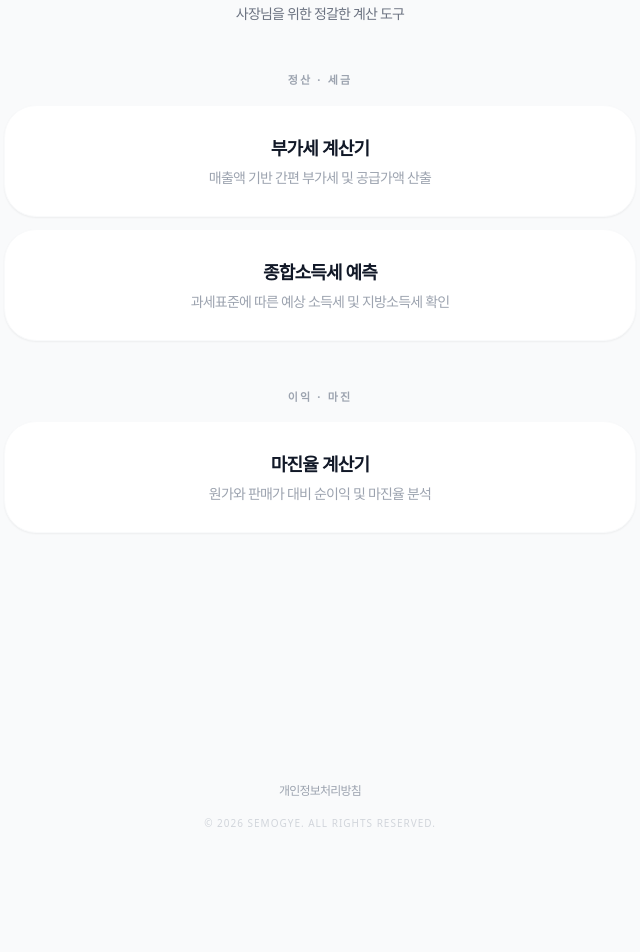
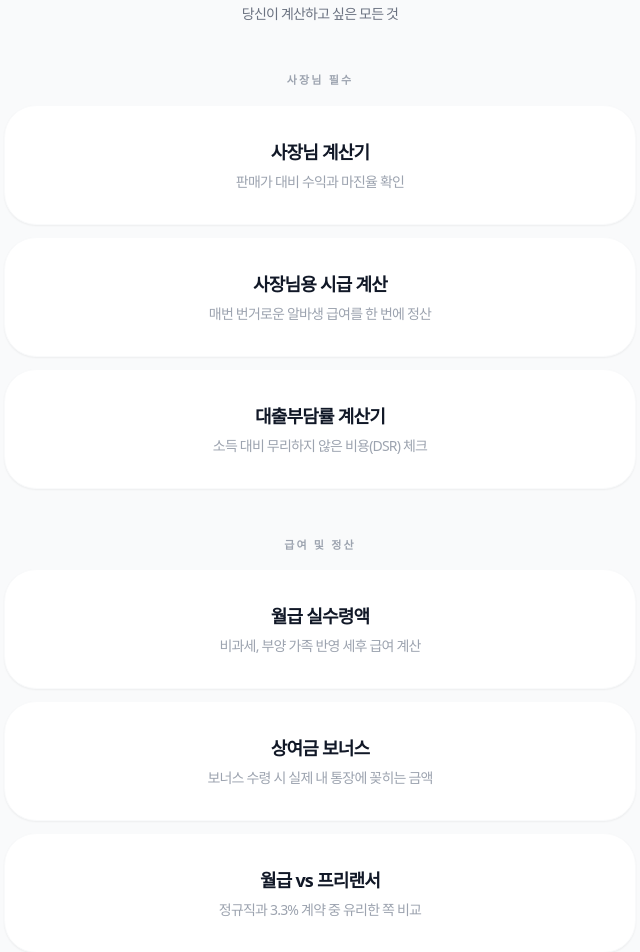
Before and after one commit to greentea2417/semogye-calculator, a Next.js app: page /business in a window 1280 px wide. Shown: the part 80-1032 px from the top of the page, without its empty margins (320-960 px from the left). Before the commit the page ends 959 px from the top, so only its background shows below. Built offline with nearby package versions, Linux system fonts and the light colour scheme; a web font is replaced by a local one.

Commit message:
Fix: Corrected kbm link path in life page

```diff
--- a/app/business/page.tsx
+++ b/app/business/page.tsx
@@ -3,44 +3,91 @@ import Link from "next/link";
 export default function BusinessPage() {
   return (
     <main className="max-w-2xl mx-auto px-5 py-10 space-y-12 mb-20">
+      {/* 헤더 영역 */}
       <section className="flex flex-col items-center text-center mb-10">
-        <h1 className="text-3xl font-extrabold tracking-tight not-italic">비즈니스 · 금융</h1>
-        <p className="text-gray-500 text-sm mt-2 not-italic">사장님을 위한 정갈한 계산 도구</p>
+        <h1 className="text-3xl font-extrabold tracking-tight text-gray-900 not-italic">
+          비즈니스 · 금융
+        </h1>
+        <p className="text-gray-500 text-sm mt-2 not-italic">
+          당신이 계산하고 싶은 모든 것
+        </p>
       </section>
 
-      {/* 정산·세금 섹션 */}
+      {/* 1. 사장님 필수 섹션 */}
       <section className="space-y-4">
-        <h2 className="text-center text-[11px] font-bold text-gray-400 tracking-[0.2em] uppercase not-italic">정산 · 세금</h2>
-
+        <h2 className="text-center text-[11px] font-bold text-gray-400 tracking-[0.2em] uppercase not-italic">
+          사장님 필수
+        </h2>
         <div className="flex flex-col gap-3">
-          {/* 부가세 계산기 (폴더: vat) */}
-          <Link href="/business/vat" className="block p-7 bg-white rounded-[32px] border border-gray-50 shadow-sm hover:shadow-md transition-all group">
+          <Link href="/business/margin" className="block p-8 bg-white rounded-[32px] border border-gray-50 shadow-sm hover:shadow-md hover:bg-gray-50 transition-all group">
             <div className="flex flex-col items-center text-center">
-              <h3 className="font-bold text-gray-900 text-lg not-italic">부가세 계산기</h3>
-              <p className="text-gray-400 text-sm mt-1.5 not-italic">매출액 기반 간편 부가세 및 공급가액 산출</p>
+              <h3 className="font-bold text-gray-900 text-lg not-italic">사장님 계산기</h3>
+              <p className="text-gray-400 text-sm mt-1.5 not-italic">판매가 대비 수익과 마진율 확인</p>
             </div>
           </Link>
 
-          {/* 종합소득세 (폴더: income) */}
-          <Link href="/business/income" className="block p-7 bg-white rounded-[32px] border border-gray-50 shadow-sm hover:shadow-md transition-all group">
+          <Link href="/business/hourly" className="block p-8 bg-white rounded-[32px] border border-gray-50 shadow-sm hover:shadow-md hover:bg-gray-50 transition-all group">
             <div className="flex flex-col items-center text-center">
-              <h3 className="font-bold text-gray-900 text-lg not-italic">종합소득세 예측</h3>
-              <p className="text-gray-400 text-sm mt-1.5 not-italic">과세표준에 따른 예상 소득세 및 지방소득세 확인</p>
+              <h3 className="font-bold text-gray-900 text-lg not-italic">사장님용 시급 계산</h3>
+              <p className="text-gray-400 text-sm mt-1.5 not-italic">매번 번거로운 알바생 급여를 한 번에 정산</p>
+            </div>
+          </Link>
+
+          <Link href="/business/dsr" className="block p-8 bg-white rounded-[32px] border border-gray-50 shadow-sm hover:shadow-md hover:bg-gray-50 transition-all group">
+            <div className="flex flex-col items-center text-center">
+              <h3 className="font-bold text-gray-900 text-lg not-italic">대출부담률 계산기</h3>
+              <p className="text-gray-400 text-sm mt-1.5 not-italic">소득 대비 무리하지 않은 비용(DSR) 체크</p>
             </div>
           </Link>
         </div>
       </section>
 
-      {/* 이익·마진 섹션 */}
+      {/* 2. 급여 및 정산 섹션 */}
       <section className="space-y-4">
-        <h2 className="text-center text-[11px] font-bold text-gray-400 tracking-[0.2em] uppercase not-italic">이익 · 마진</h2>
+        <h2 className="text-center text-[11px] font-bold text-gray-400 tracking-[0.2em] uppercase not-italic">
+          급여 및 정산
+        </h2>
+        <div className="flex flex-col gap-3">
+          <Link href="/business/salary" className="block p-8 bg-white rounded-[32px] border border-gray-50 shadow-sm hover:shadow-md hover:bg-gray-50 transition-all group">
+            <div className="flex flex-col items-center text-center">
+              <h3 className="font-bold text-gray-900 text-lg not-italic">월급 실수령액</h3>
+              <p className="text-gray-400 text-sm mt-1.5 not-italic">비과세, 부양 가족 반영 세후 급여 계산</p>
+            </div>
+          </Link>
 
+          <Link href="/business/bonus" className="block p-8 bg-white rounded-[32px] border border-gray-50 shadow-sm hover:shadow-md hover:bg-gray-50 transition-all group">
+            <div className="flex flex-col items-center text-center">
+              <h3 className="font-bold text-gray-900 text-lg not-italic">상여금 보너스</h3>
+              <p className="text-gray-400 text-sm mt-1.5 not-italic">보너스 수령 시 실제 내 통장에 꽂히는 금액</p>
+            </div>
+          </Link>
+
+          <Link href="/business/compare" className="block p-8 bg-white rounded-[32px] border border-gray-50 shadow-sm hover:shadow-md hover:bg-gray-50 transition-all group">
+            <div className="flex flex-col items-center text-center">
+              <h3 className="font-bold text-gray-900 text-lg not-italic">월급 vs 프리랜서</h3>
+              <p className="text-gray-400 text-sm mt-1.5 not-italic">정규직과 3.3% 계약 중 유리한 쪽 비교</p>
+            </div>
+          </Link>
+        </div>
+      </section>
+
+      {/* 3. 알바 · 프리랜서 섹션 */}
+      <section className="space-y-4">
+        <h2 className="text-center text-[11px] font-bold text-gray-400 tracking-[0.2em] uppercase not-italic">
+          알바 · 프리랜서
+        </h2>
         <div className="flex flex-col gap-3">
-          {/* 마진율 계산기 (폴더: margin) */}
-          <Link href="/business/margin" className="block p-7 bg-white rounded-[32px] border border-gray-50 shadow-sm hover:shadow-md transition-all group">
+          <Link href="/business/freelance" className="block p-8 bg-white rounded-[32px] border border-gray-50 shadow-sm hover:shadow-md hover:bg-gray-50 transition-all group">
             <div className="flex flex-col items-center text-center">
-              <h3 className="font-bold text-gray-900 text-lg not-italic">마진율 계산기</h3>
-              <p className="text-gray-400 text-sm mt-1.5 not-italic">원가와 판매가 대비 순이익 및 마진율 분석</p>
+              <h3 className="font-bold text-gray-900 text-lg not-italic">프리랜서 3.3%</h3>
+              <p className="text-gray-400 text-sm mt-1.5 not-italic">소득세 3.3% 제외 실지급액 확인</p>
+            </div>
+          </Link>
+
+          <Link href="/business/hourly-multi" className="block p-8 bg-white rounded-[32px] border border-gray-50 shadow-sm hover:shadow-md hover:bg-gray-50 transition-all group">
+            <div className="flex flex-col items-center text-center">
+              <h3 className="font-bold text-gray-900 text-lg not-italic">시급알바비</h3>
+              <p className="text-gray-400 text-sm mt-1.5 not-italic">주휴수당 포함 월 예상 수령액 확인</p>
             </div>
           </Link>
         </div>
--- a/app/life/page.tsx
+++ b/app/life/page.tsx
@@ -5,7 +5,7 @@ export default function LifePage() {
     <main className="max-w-2xl mx-auto px-5 py-10 space-y-12 mb-20">
       <section className="flex flex-col items-center text-center mb-10">
         <h1 className="text-3xl font-extrabold tracking-tight text-gray-900 not-italic">라이프 계산기</h1>
-        <p className="text-gray-500 text-sm mt-2 not-italic">더 나은 일상을 위한 정갈한 도구들</p>
+        <p className="text-gray-500 text-sm mt-2 not-italic">당신이 계산하고 싶은 모든 것</p>
       </section>
 
       {/* 건강·저속노화 섹션 */}
@@ -13,24 +13,24 @@ export default function LifePage() {
         <h2 className="text-center text-[11px] font-bold text-gray-400 tracking-[0.2em] uppercase not-italic">건강 · 저속노화</h2>
 
         <div className="flex flex-col gap-3">
-          {/* BMI처럼 폴더구조(/life/body-age/page.tsx)를 찾아가도록 수정 */}
-          <Link href="/life/body-age" className="block p-7 bg-white rounded-[32px] border border-gray-50 shadow-sm hover:shadow-md transition-all group">
+          {/* 생체 나이 */}
+          <Link href="/life/body-age" className="block p-7 bg-white rounded-[32px] border border-gray-50 shadow-sm hover:shadow-md hover:bg-gray-50 transition-all group">
             <div className="flex flex-col items-center text-center">
               <h3 className="font-bold text-gray-900 text-lg not-italic">내 몸 나이 (생체 나이)</h3>
               <p className="text-gray-400 text-sm mt-1.5 not-italic">생활 습관 기반 나의 생물학적 나이 측정</p>
             </div>
           </Link>
 
-          {/* BMI 계산기 (성공했던 경로 그대로 유지) */}
-          <Link href="/life/bmi" className="block p-7 bg-white rounded-[32px] border border-gray-50 shadow-sm hover:shadow-md transition-all group">
+          {/* BMI 계산기 */}
+          <Link href="/life/bmi" className="block p-7 bg-white rounded-[32px] border border-gray-50 shadow-sm hover:shadow-md hover:bg-gray-50 transition-all group">
             <div className="flex flex-col items-center text-center">
               <h3 className="font-bold text-gray-900 text-lg not-italic">BMI 계산기</h3>
               <p className="text-gray-400 text-sm mt-1.5 not-italic">신체 지표를 통한 비만도 및 건강 상태 체크</p>
             </div>
           </Link>
 
-          {/* 키빼몸 (폴더구조: /life/kbm/page.tsx) */}
-          <Link href="/life/kbm" className="block p-7 bg-white rounded-[32px] border border-gray-100 shadow-sm hover:shadow-md transition-all group">
+          {/* 🔥 키빼몸: 경로를 /life/kbm 으로 확실하게 수정했습니다! */}
+          <Link href="/life/kbm" className="block p-7 bg-white rounded-[32px] border border-gray-100 shadow-sm hover:shadow-md hover:bg-gray-50 transition-all group">
             <div className="flex flex-col items-center text-center">
               <h3 className="font-bold text-gray-900 text-lg not-italic">키빼몸 · 미용 몸무게</h3>
               <p className="text-gray-400 text-sm mt-1.5 not-italic">나의 키에 맞는 가장 예쁘고 건강한 체중 확인</p>
@@ -44,16 +44,16 @@ export default function LifePage() {
         <h2 className="text-center text-[11px] font-bold text-gray-400 tracking-[0.2em] uppercase not-italic">학업 · 자기관리</h2>
 
         <div className="flex flex-col gap-3">
-          {/* 학점 계산기 (폴더구조: /life/grade/page.tsx) */}
-          <Link href="/life/grade" className="block p-7 bg-white rounded-[32px] border border-gray-50 shadow-sm hover:shadow-md transition-all group">
+          {/* 학점 계산기 */}
+          <Link href="/life/grade" className="block p-7 bg-white rounded-[32px] border border-gray-50 shadow-sm hover:shadow-md hover:bg-gray-50 transition-all group">
             <div className="flex flex-col items-center text-center">
               <h3 className="font-bold text-gray-900 text-lg not-italic">학점 계산기</h3>
               <p className="text-gray-400 text-sm mt-1.5 not-italic">4.5 / 4.3 만점 기준 과목별 성적 산출</p>
             </div>
           </Link>
 
-          {/* 인생 낭비 환산기 (폴더구조: /life/wast-time/page.tsx) */}
-          <Link href="/life/wast-time" className="block p-7 bg-white rounded-[32px] border border-gray-50 shadow-sm hover:shadow-md transition-all group">
+          {/* 인생 낭비 환산기 */}
+          <Link href="/life/wast-time" className="block p-7 bg-white rounded-[32px] border border-gray-50 shadow-sm hover:shadow-md hover:bg-gray-50 transition-all group">
             <div className="flex flex-col items-center text-center">
               <h3 className="font-bold text-gray-900 text-lg not-italic">인생 낭비 환산기</h3>
               <p className="text-gray-400 text-sm mt-1.5 not-italic">무심코 버려지는 시간의 기회비용 확인</p>
```
